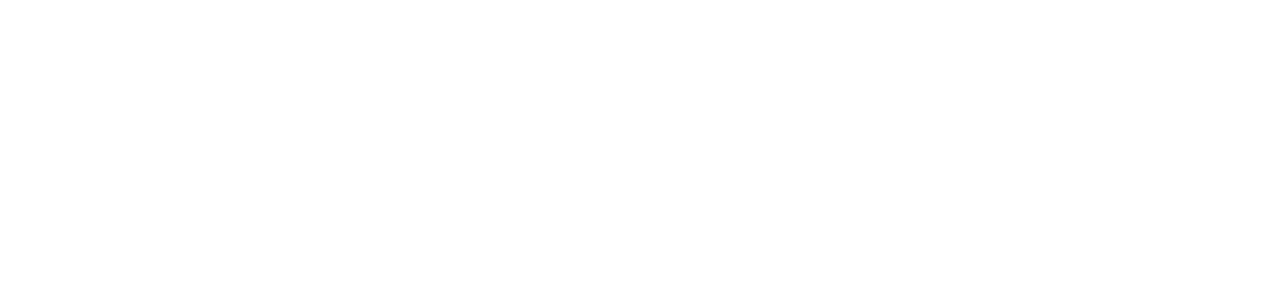
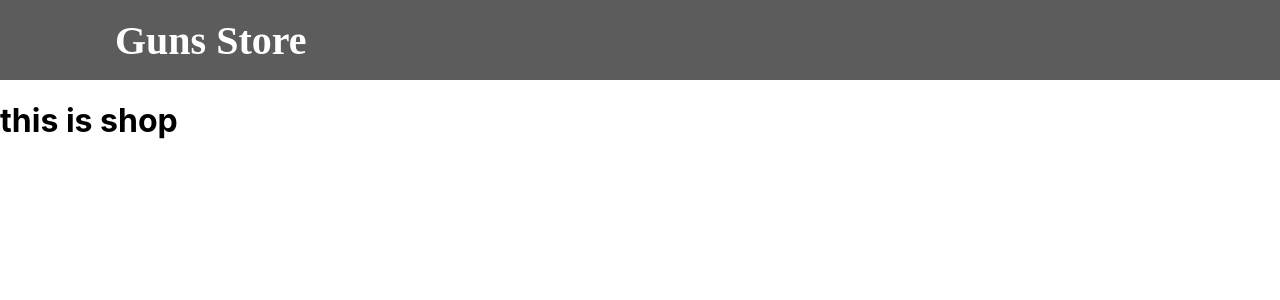
Before and after one commit to kamrul-dev/guns-store, a React (Create React App) app: page / in a window 1280 px wide. Shown: the top 300 px of the page. Built offline with nearby package versions, Linux system fonts and the light colour scheme.

Commit message:
Navbar added

```diff
--- a/src/App.js
+++ b/src/App.js
@@ -1,10 +1,10 @@
 import logo from './logo.svg';
-import './App.css';
+import Shop from './components/Shop/Shop';
 
 function App() {
   return (
     <div>
-
+      <Shop></Shop>
     </div>
   );
 }
--- a/src/components/Navbar/Navbar.js
+++ b/src/components/Navbar/Navbar.js
@@ -1,8 +1,8 @@
 import React from 'react';
-
+import './Navbar.css';
 const Navbar = () => {
     return (
-        <div>
+        <div className='navbar'>
             <h1>Guns Store</h1>
         </div>
     );
--- a/src/components/Shop/Shop.js
+++ b/src/components/Shop/Shop.js
@@ -1,8 +1,9 @@
 import React from 'react';
-
+import Navbar from '../Navbar/Navbar';
 const Shop = () => {
     return (
         <div>
+            <Navbar></Navbar>
             <h1>this is shop</h1>
         </div>
     );
```
